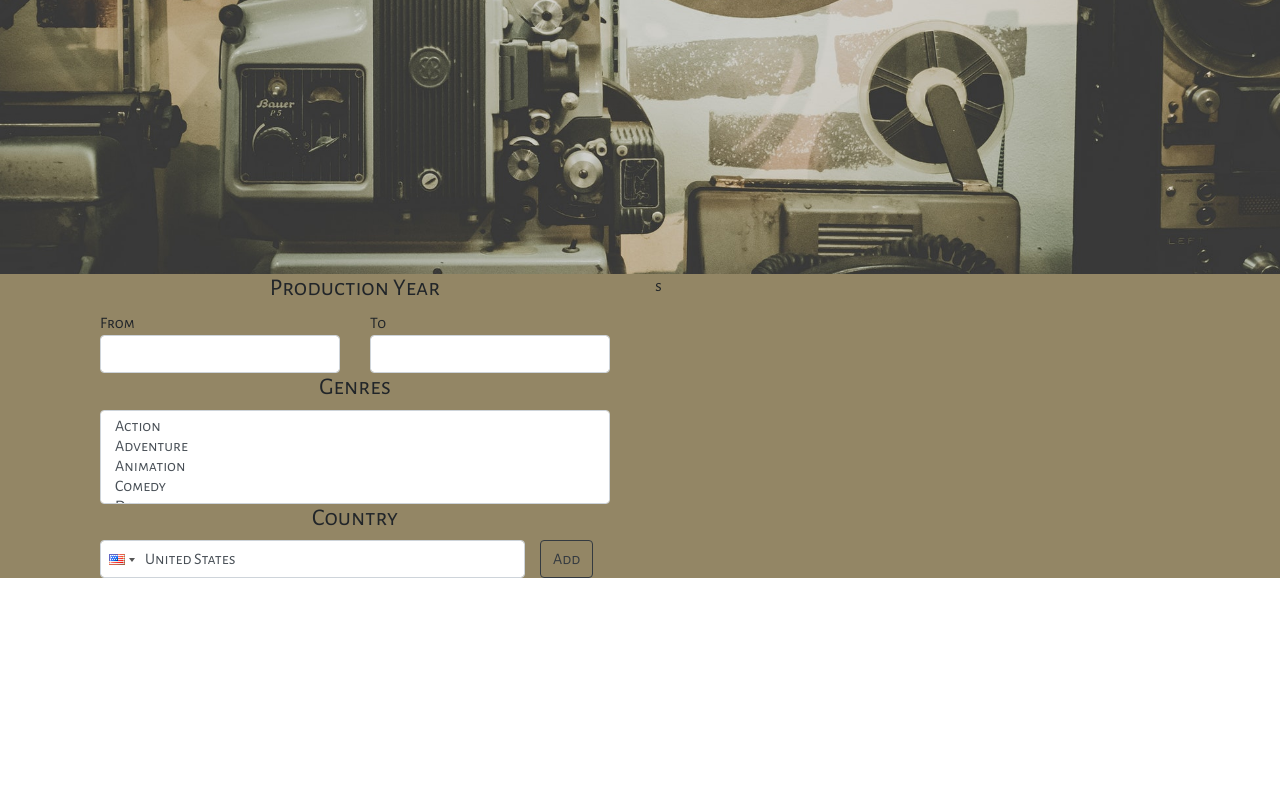
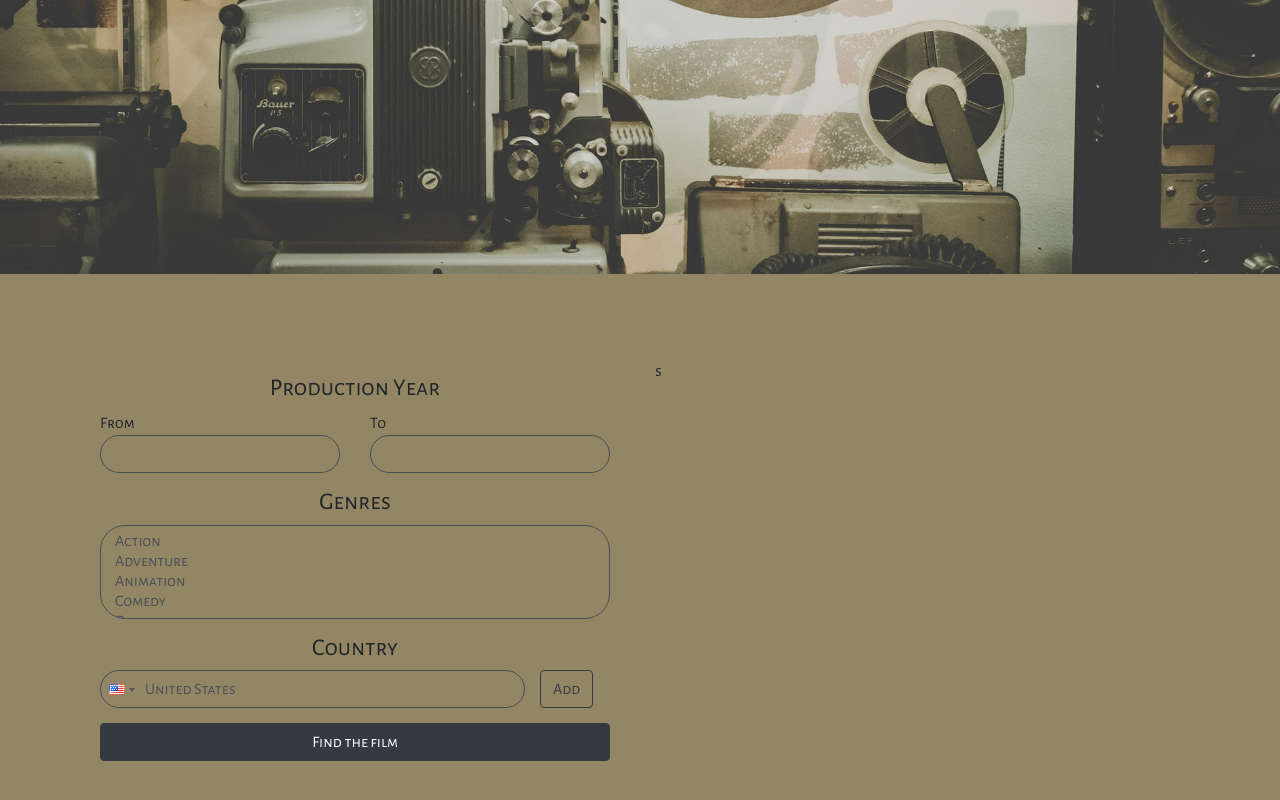
Before and after one commit to prztrz/Film-Roulette, a website built with webpack: page index.html in a window 1280 px wide. Shown: the part 526-1326 px from the top of the page. Before the commit the page ends 1104 px from the top, so only its background shows below. Built offline with nearby package versions, Linux system fonts and the light colour scheme.

Commit message:
form styles

```diff
--- a/index.html
+++ b/index.html
@@ -33,7 +33,7 @@
                 <div class="row">
                     <div class="col-12 col-md-6">
                         <form class="form-inline">
-                            <div class="col-12"><h4 class="text-center">Production Year</h4></div>
+                            <div class="col-12"><h4 class="text-center vertical-intend">Production Year</h4></div>
                             <div class="col-6">
                                 <div class="form-group">
                                     <label for="year-from">From</label>
@@ -48,7 +48,7 @@
                                     </div>
                                 </div>
                             <div class="col-12">
-                                <h4 class="text-center">Genres</h4>
+                                <h4 class="text-center vertical-intend">Genres</h4>
                                 <div class="form-group">
                                     <label for="genres" class="sr-only">Genres</label><br>
                                     <select multiple class="form-control" id="exampleFormControlSelect2">
@@ -75,17 +75,21 @@
                             </div>
 
                             <div class="col-12">
-                                <h4 class="text-center">Country</h4>
+                                <h4 class="text-center vertical-intend">Country</h4>
                                 <div class="form-group">
                                     <label for="country" class="sr-only">Country</label><br>
                                     <div class="col-10 nopadding">
                                         <input type="text" class="form-control" id="country">
                                     </div>
                                     <div class="col-2">
-                                        <button class="btn btn-outline-dark">Add</button>
+                                        <button class="btn btn-outline-dark btn-select">Add</button>
                                     </div>
                                 </div>
                                  <input type="hidden" id="country_code">
+                            </div>
+
+                            <div class="col-12">
+                                <button class="btn btn-dark btn-block btn-select vertical-intend" role="submit">Find the film</button>
                             </div>
                         </form>
                     </div>
--- a/src/css/app.scss
+++ b/src/css/app.scss
@@ -1,4 +1,20 @@
 @import './countrySelect.scss';
+
+@mixin select-scrollbar ($focus) {
+    &::-webkit-scrollbar {
+        width: 1em;
+    }
+
+    &::-webkit-scrollbar-thumb {
+      background-color: #564e3c;
+      border-radius: 25px;
+      outline: 1px solid slategrey;
+
+      @if $focus == 'true' {
+          background-color: rgba(114, 33, 10, 0.877);
+      }
+    }
+}
 
 * {
     box-sizing: border-box;
@@ -6,6 +22,10 @@
 
 .nopadding {
     padding: 0;
+}
+
+.vertical-intend {
+    margin-top: 15px;
 }
 
 body {
@@ -57,14 +77,38 @@ body {
 
 .main-content {
     background-color: #938665;
+    padding: 85px 0;
 
     .form-inline {
-        input[type="text"] {
+        input[type="text"],
+        select {
             width: 100%;
+            background-color: transparent;
+            border: 1px solid;
+            border-radius: 25px;
+            &:focus {
+                box-shadow: 1px 1px 0px 1px rgba(255, 87, 34, 0.44), -1px -1px 0px 1px rgba(255, 87, 34, 0.44);
+                border-color: rgba(255, 87, 34, 0.44);
+            }
         }
 
+
         select {
-            width: 100%;
+            &:focus {
+                @include select-scrollbar('true')
+            }
+           @include select-scrollbar('false');
+        }
+
+        .btn-select {
+            &:hover {
+                background-color: rgba(114, 33, 10, 0.877);
+            }
+
+            &:focus {
+                box-shadow: 1px 1px 0px 1px rgba(255, 87, 34, 0.44), -1px -1px 0px 1px rgba(255, 87, 34, 0.44);
+                border-color: rgba(255, 87, 34, 0.44);
+            }
         }
     }
 }
```
